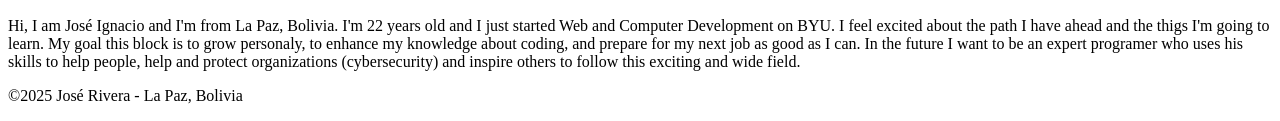
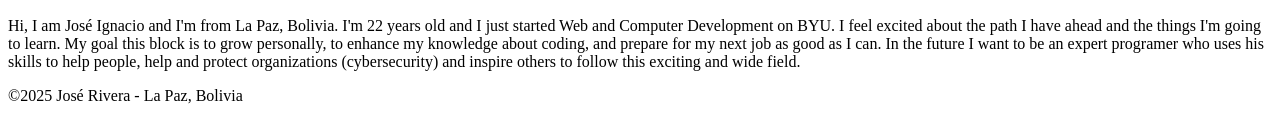
Before and after one commit to JoseRivera-2002/wdd130, a plain HTML site: page index.html in a window 1280 px wide. Shown: the part 309-430 px from the top of the page. Drawn offline with Linux system fonts and the light colour scheme.

Commit message:
index styled

```diff
--- a/index.html
+++ b/index.html
@@ -2,6 +2,7 @@
 <html lang="en-US">
 
 <head>
+    <link rel="stylesheet" href="styles/styles.css">
     <meta charset="utf-8">
     <meta name="viewport" content="width=device-width,initial-scale=1.0">
     <title>José Ignacio | WDD 130</title>
@@ -17,7 +18,7 @@
         <h1>José Ignacio | WDD 130</h1>
         <img src="images/profile.jpg" alt="José Rivera" width="200">
         <p>Hi, I am José Ignacio and I'm from La Paz, Bolivia. I'm 22 years old and I just started Web and Computer Development on BYU. I feel excited about the path I have ahead
-            and the thigs I'm going to learn. My goal this block is to grow personaly, to enhance my knowledge about coding, and prepare for my next job as good as I can. In
+            and the things I'm going to learn. My goal this block is to grow personally, to enhance my knowledge about coding, and prepare for my next job as good as I can. In
             the future I want to be an expert programer who uses his skills to help people, help and protect organizations (cybersecurity) and inspire others to follow this
             exciting and wide field.
         </p>
```
